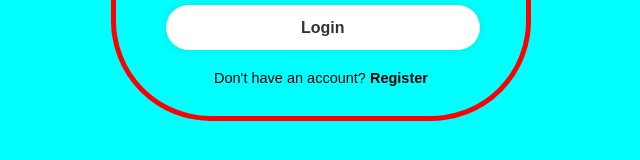
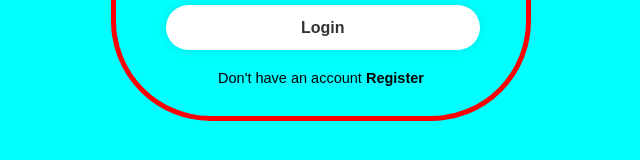
Before and after one commit to mohdtanzeem428250/Java-Script-Courses, a plain HTML site: page web-application/index.html in a window 1280 px wide. Shown: the part 472-632 px from the top of the page, 319-959 px from the left. Drawn offline with Linux system fonts and the light colour scheme; files that its build step writes are made by us from their sources.

Commit message:
Mogification

```diff
--- a/web-application/index.html
+++ b/web-application/index.html
@@ -21,7 +21,7 @@
             </div>
             <button type="login" class="button">Login</button>
             <div class="register-link">
-                <p>Don't have an account? <a href="#">Register</a></p>
+                <p>Don't have an account <a href="#">Register</a></p>
             </div>
         </form>
     </div>
```
